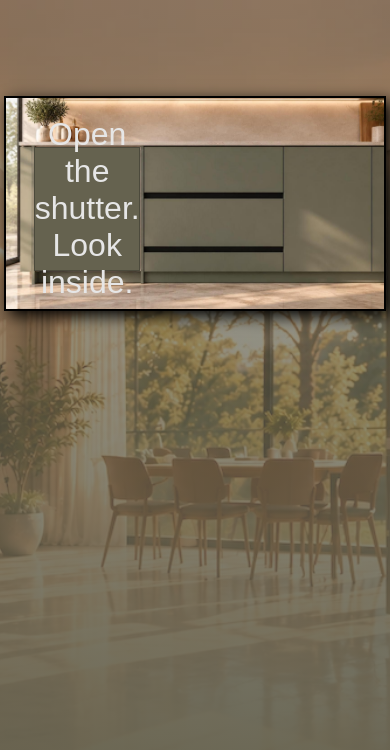
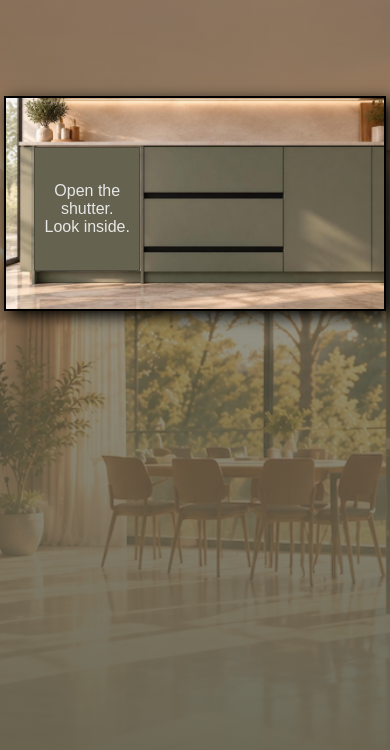
Before and after one commit to saprameya/cabinetDoorAnimation, a plain HTML site: page index.html in a window 390 px wide. Drawn offline with Linux system fonts and the light colour scheme.

Commit message:
responsive changes

```diff
--- a/style.css
+++ b/style.css
@@ -159,6 +159,9 @@ main::after{
   align-items: center;
   color: var(--secondary-font-clr);
   font-size: 2rem;
+   @media (width < 500px) {
+    font-size: 1rem;
+  }
 }
 
 
@@ -183,6 +186,7 @@ main::after{
   border: 1px solid rgba(30, 30, 25, 0.35);
   box-shadow: 2px 2px 8px rgba(0, 0, 0, 0.16);
   opacity: 1;
+
 }
 
 .opened-door{
@@ -196,7 +200,7 @@ main::after{
   color: var(--secondary-font-clr);
   display: flex;
   justify-content: center;
-  padding-top: 5rem;
+  padding-top: 5%;
   cursor: pointer;
 }
 
```
